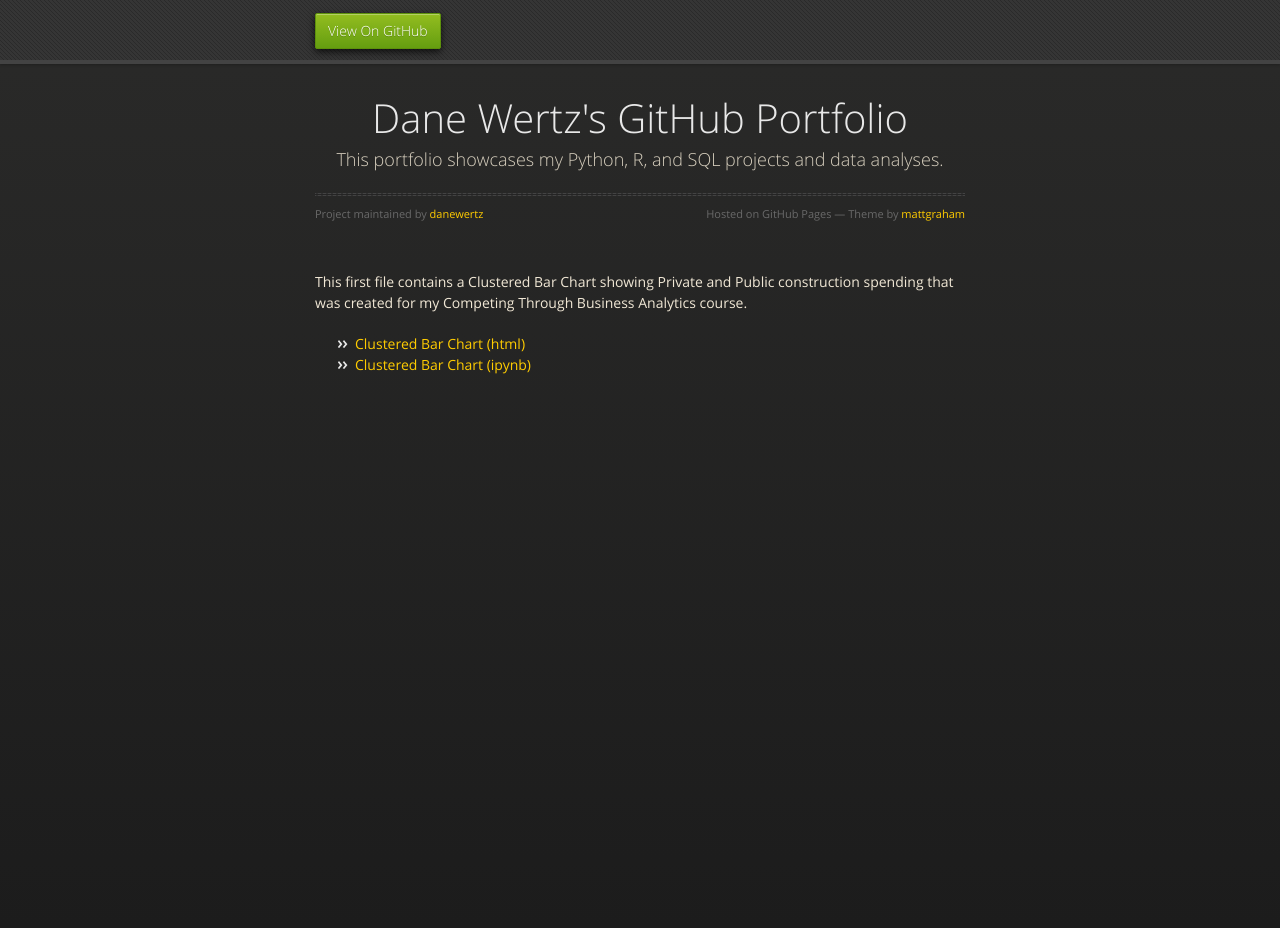
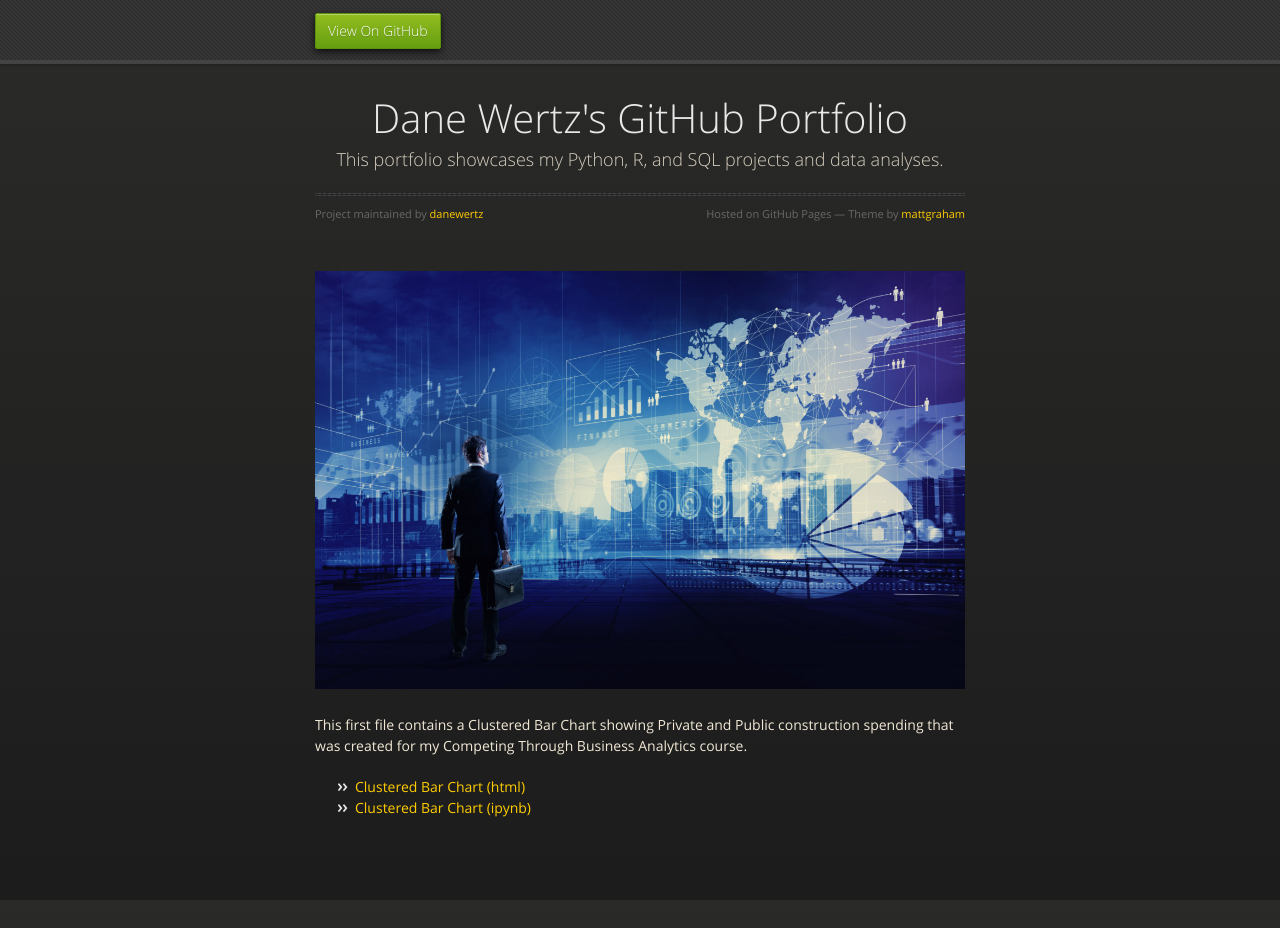
Before and after one commit to danewertz/danewertz.github.io, a Jekyll site: the page built from DataVisualizations/index.md, in a window 1280 px wide and 928 px high. Built offline with Jekyll 4.4.1, drawn with Linux system fonts in a browser that asks for light colours; our own code applies the rules of GitHub Pages for plain Markdown files.

Commit message:
Update index.md

```diff
--- a/DataVisualizations/index.md
+++ b/DataVisualizations/index.md
@@ -3,6 +3,8 @@ title: Data Visualizations
 description: Data Visualizations that I've Created Will be Accessible Here
 ---
 
+![Class Image](/pics/classimage.jpg)
+
 This first file contains a Clustered Bar Chart showing Private and Public construction spending that was created for my Competing Through Business Analytics course.
 -  [Clustered Bar Chart (html)](M3Graphing.html)
 -  [Clustered Bar Chart (ipynb)](M3Graphing.ipynb)
```
